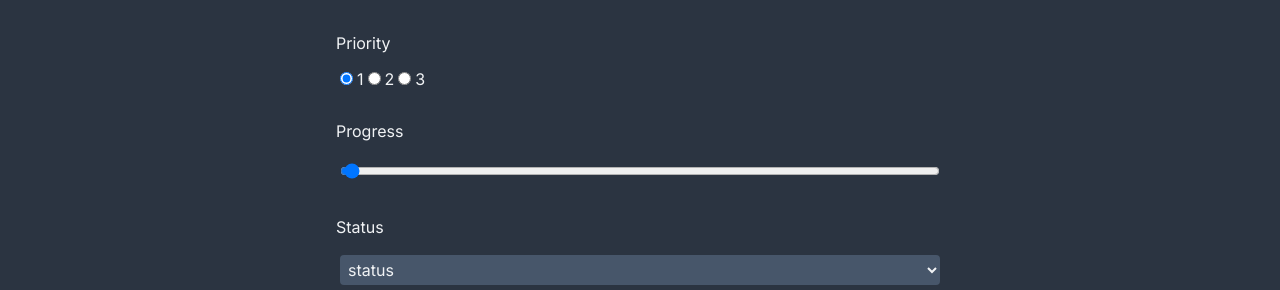
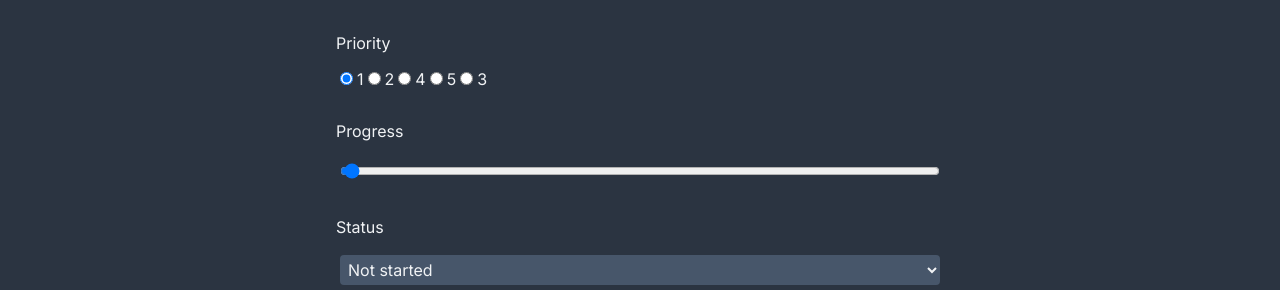
Before and after one commit to AdamDjo/TicketingApp, a Next.js app: page /TicketPage/new in a window 1280 px wide. Shown: the part 507-797 px from the top of the page. Built offline with nearby package versions, Linux system fonts and the light colour scheme.

Commit message:
fetching data & show

```diff
--- a/app/(components)/TicketForm.tsx
+++ b/app/(components)/TicketForm.tsx
@@ -13,19 +13,32 @@ const TicketForm = () => {
     category: 'Hardware problem',
   };
 
+  const router = useRouter();
   const handleChange = (
-    e: React.ChangeEvent<HTMLInputElement | HTMLTextAreaElement>
+    e: React.ChangeEvent<
+      HTMLInputElement | HTMLTextAreaElement | HTMLSelectElement
+    >
   ) => {
     const value = e.target.value;
     const name = e.target.name;
     setFormData((prev) => ({
       ...prev,
-      [name]: value,
+      [name]: name === 'priority' ? Number(value) : value,
     }));
   };
 
-  const handleSubmit = () => {
-    console.log('submited');
+  const handleSubmit = async (e: React.FormEvent) => {
+    e.preventDefault();
+    const res = await fetch('/api/Tickets', {
+      method: 'POST',
+      body: JSON.stringify({ formData }),
+      headers: { 'content-type': 'application/json' },
+    });
+    if (!res.ok) {
+      throw new Error('Failed to create ticket.');
+    }
+    router.refresh();
+    router.push('/');
   };
   const [formData, setFormData] = useState<TicketType>(startingTicketData);
 
@@ -49,11 +62,11 @@ const TicketForm = () => {
 
         <label> Description</label>
         <textarea
-          id="Description"
-          name="Description"
+          id="description"
+          name="description"
           onChange={handleChange}
           required={true}
-          value={formData.title}
+          value={formData.description}
           rows={5}
         ></textarea>
 
@@ -96,6 +109,24 @@ const TicketForm = () => {
             value={3}
             checked={formData.priority == 3}
           ></input>
+          <label>4</label>
+          <input
+            id="priority-4"
+            name="priority"
+            type="radio"
+            onChange={handleChange}
+            value={3}
+            checked={formData.priority == 4}
+          ></input>
+          <label>5</label>
+          <input
+            id="priority-5"
+            name="priority"
+            type="radio"
+            onChange={handleChange}
+            value={5}
+            checked={formData.priority == 5}
+          ></input>
           <label>3</label>
         </div>
         <label>Progress</label>
@@ -110,16 +141,19 @@ const TicketForm = () => {
         ></input>
 
         <label>Status</label>
-        <select name="Status" value={formData.status} onChange={handleChange}>
-          <option value="status"> status</option>
-          <option value="status"> status</option>
-          <option value="status"> status</option>
-          <option value="status"> status</option>
+        <select name="status" onChange={handleChange}>
+          <option value="Not started"> Not started</option>
+          <option value="Started"> Started</option>
+          <option value="Done"> Done</option>
         </select>
+        <input
+          type="submit"
+          className="btn max-w-xs"
+          value={'create ticket'}
+        ></input>
       </form>
     </div>
   );
 };
 
 export default TicketForm;
-useRouter;
--- a/app/(models)/Ticket.tsx
+++ b/app/(models)/Ticket.tsx
@@ -1,24 +1,29 @@
-import mongoose, { Schema } from 'mongoose';
-import { TicketType } from '../../types/ticket.type';
+import { TicketType } from '@/types/ticket.type';
+import mongoose, { Schema, Model } from 'mongoose';
 
 mongoose.connect(process.env.MONGODB_URI);
 mongoose.Promise = global.Promise;
-
 const ticketSchema = new Schema<TicketType>(
   {
     title: String,
     description: String,
     category: String,
-    priority: String,
+    priority: Number,
     progress: Number,
     status: String,
-    active: Boolean,
   },
   {
     timestamps: true,
+    _id: true,
   }
 );
 
-const Ticket =
-  mongoose.models.Tickets || mongoose.model('Ticket', ticketSchema);
-export default Ticket;
+let TicketModel: Model<TicketType>;
+
+try {
+  TicketModel = mongoose.model<TicketType>('Ticket');
+} catch {
+  TicketModel = mongoose.model<TicketType>('Ticket', ticketSchema);
+}
+
+export default TicketModel;
--- a/app/TicketPage/[id]/page.tsx
+++ b/app/TicketPage/[id]/page.tsx
@@ -1,6 +1,6 @@
 import TicketForm from '@/app/(components)/TicketForm';
 
-const TicketPage = () => {
+const TicketPage = async () => {
   return <TicketForm />;
 };
 
--- /dev/null
+++ b/app/api/Tickets/route.tsx
@@ -0,0 +1,31 @@
+import TicketModel from '@/app/(models)/Ticket';
+import { TicketType } from '@/types/ticket.type';
+import { NextResponse } from 'next/server';
+/*create ticket*/
+export async function POST(req: any) {
+  try {
+    const body = await req.json();
+    const ticketData: TicketType = body.formData;
+    await TicketModel.create(ticketData);
+    return NextResponse.json({ message: 'Ticket created' }, { status: 201 });
+  } catch (error: any) {
+    return NextResponse.json(
+      { message: 'Error in POST request', error },
+      { status: 500 }
+    );
+  }
+}
+/*get ticket*/
+
+export async function GET() {
+  try {
+    const tickets = await TicketModel.find();
+
+    return NextResponse.json({ tickets }, { status: 200 });
+  } catch (error: any) {
+    return NextResponse.json(
+      { message: 'Error in GET request', error },
+      { status: 500 }
+    );
+  }
+}
--- a/app/api/route.tsx
+++ /dev/null
@@ -1,14 +0,0 @@
-import Ticket from '../(models)/Ticket';
-import { TicketType } from '@/types/ticket.type';
-import { NextResponse } from 'next/server';
-
-export async function POST(req: any) {
-  try {
-    const body = await req.json();
-    const ticketData: TicketType = body.formData;
-    await Ticket.create(ticketData);
-    return NextResponse.json({ message: 'Ticket created' }, { status: 201 });
-  } catch (error: any) {
-    return NextResponse.json({ message: 'ERROR', error }, { status: 500 });
-  }
-}
--- a/app/globals.css
+++ b/app/globals.css
@@ -41,6 +41,6 @@
     @apply text-default-text text-xl;
   }
   .btn {
-    @apply hover: no-underline bg-blue-accent hover:bg-blue-accent-hover tracking-wider w-full text-center text-nav font-bold cursor-pointer uppercase px-4 py-2 rounded-md transition-colors block;
+    @apply bg-blue-accent  tracking-wider w-full text-center  font-bold cursor-pointer uppercase px-4  rounded-md transition-colors block hover:bg-blue-700;
   }
 }
--- /dev/null
+++ b/app/page.js
@@ -0,0 +1,46 @@
+import TicketCard from './(components)/TicketCard';
+import { TicketType } from '@/types/ticket.type';
+
+const getTickets = async () => {
+  try {
+    const res = await fetch('http://localhost:3000/api/Tickets', {
+      cache: 'no-store',
+    });
+
+    return res.json();
+  } catch (error) {
+    console.log('Failed to get data ', error);
+  }
+};
+const Home = async () => {
+  const { tickets } = await getTickets();
+
+  const uniqueCategories = [
+    ...new Set(tickets?.map(({ category }) => category)),
+  ];
+
+  return (
+    <div className="p-5">
+      <div>
+        {tickets &&
+          uniqueCategories?.map((uniqueCategory, categoryIndex) => (
+            <div key={categoryIndex} className="mb-4">
+              <h2>{uniqueCategory}</h2>
+              <div className="lg:grid grid-cols-2 xl:grid grid-cols-4">
+                {tickets
+                  .filter((ticket) => ticket.category === uniqueCategory)
+                  .map((filteredTicket, _index) => (
+                    <TicketCard
+                      id={_index}
+                      key={_index}
+                      ticket={filteredTicket}
+                    ></TicketCard>
+                  ))}
+              </div>
+            </div>
+          ))}
+      </div>
+    </div>
+  );
+};
+export default Home;
--- a/app/page.tsx
+++ /dev/null
@@ -1,13 +0,0 @@
-import TicketCard from './(components)/TicketCard';
-export default function Home() {
-  return (
-    <div className="p-5 ">
-      <div className="lg:grid grid-cols-2 xl:grid grid-cols-4">
-        <TicketCard />
-        <TicketCard />
-        <TicketCard />
-        <TicketCard />
-      </div>
-    </div>
-  );
-}
--- a/types/ticket.type.ts
+++ b/types/ticket.type.ts
@@ -4,9 +4,9 @@ import { Document } from 'mongoose';
 export interface TicketTypeInput extends Document {
   title: string;
   description: string;
+  category: string;
   priority: number;
   progress: number;
   status: string;
-  category: string;
 }
 export type TicketType = Omit<TicketTypeInput, keyof Document>;
```
Also changed, not shown: tsconfig.json (+9 -2 lines).
